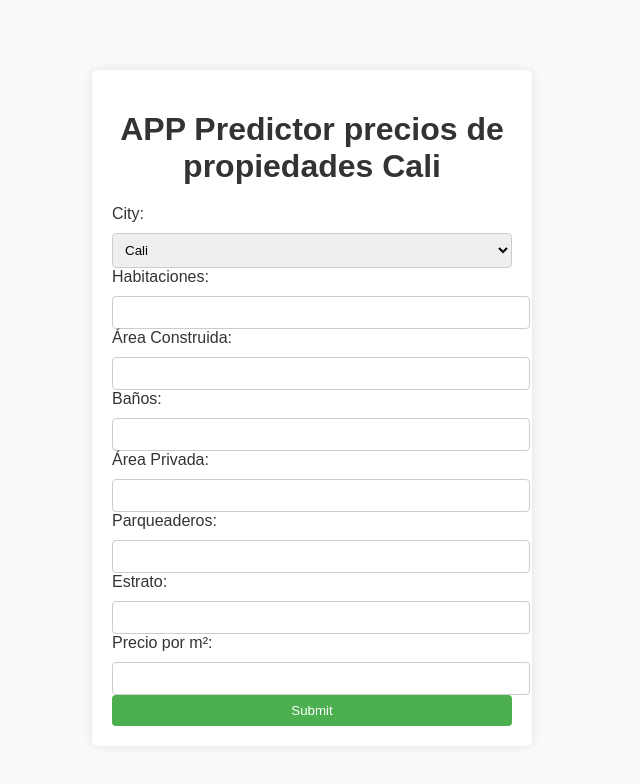
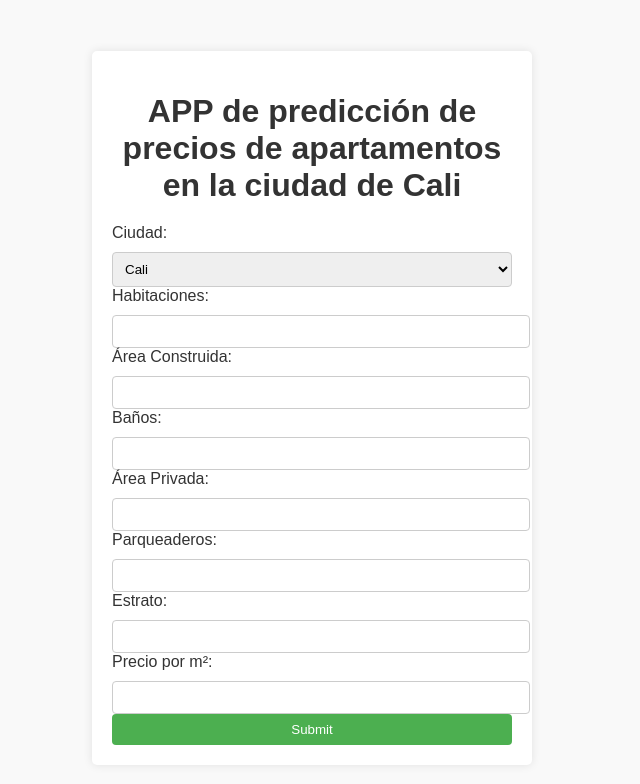
Before and after one commit to sebas1017/test_frontend_service, a plain HTML site: page index.html in a window 1280 px wide. Shown: the whole page, without its empty margins (328-968 px from the left). Drawn offline with Linux system fonts and the light colour scheme.

Commit message:
fix in syntax

```diff
--- a/index.html
+++ b/index.html
@@ -98,9 +98,9 @@
 </head>
 <body>
     <div class="form-container">
-        <h1>APP Predictor precios de propiedades Cali</h1>
+        <h1>APP de predicción de precios de apartamentos en la ciudad de Cali</h1>
         <form id="predictionForm">
-            <label for="Ciudad">City:</label>
+            <label for="Ciudad">Ciudad:</label>
             <select name="Ciudad" id="Ciudad">
                 <option value="cali" selected>Cali</option>
             </select>
```
